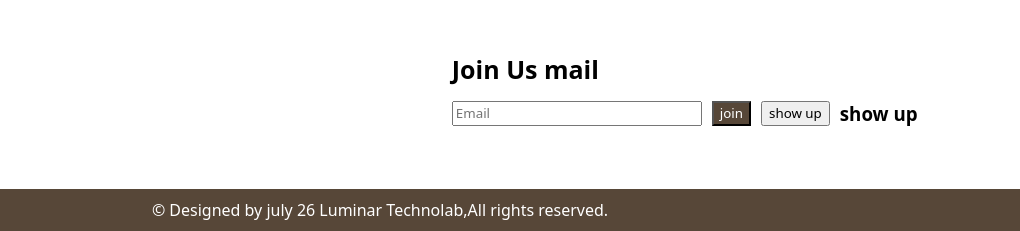
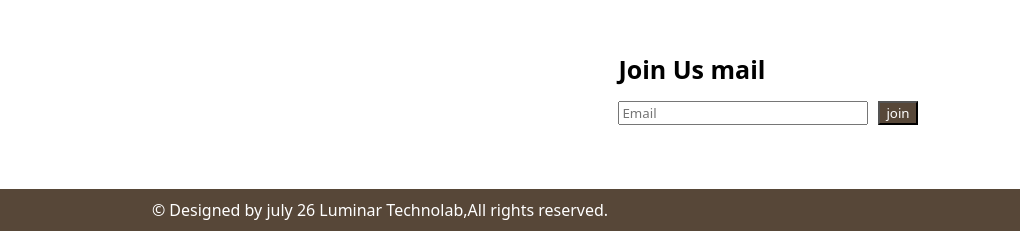
Before and after one commit to rashavalsan/furniture-website-July, a plain HTML site: page index.html in a window 1280 px wide. Shown: the part 2149-2380 px from the top of the page, 260-1280 px from the left. Drawn offline with Linux system fonts and the light colour scheme; a web font is replaced by a local one.

Commit message:
update logo

```diff
--- a/index.html
+++ b/index.html
@@ -16,6 +16,9 @@
     <link rel="preconnect" href="https://fonts.gstatic.com" crossorigin>
     <link href="https://fonts.googleapis.com/css2?family=Edu+VIC+WA+NT+Hand:wght@400..700&display=swap"
         rel="stylesheet">
+
+        <!-- fav icon -->
+         <link rel="icon" type="image/png" href="./images/images (1).jpg">
 </head>
 
 <body>
@@ -146,8 +149,8 @@
             <div class="box">
                 <input type="email" placeholder="Email" class="subinput">
                 <button class="subbutton">join</button>
-                     <button>show up</button>
-                     <h3>show up</h3>
+                     <!-- <button>show up</button>
+                     <h3>show up</h3>     -->
             </div>
         </div>
     </section>
```
Also changed, not shown: images/images (1).jpg (added).
